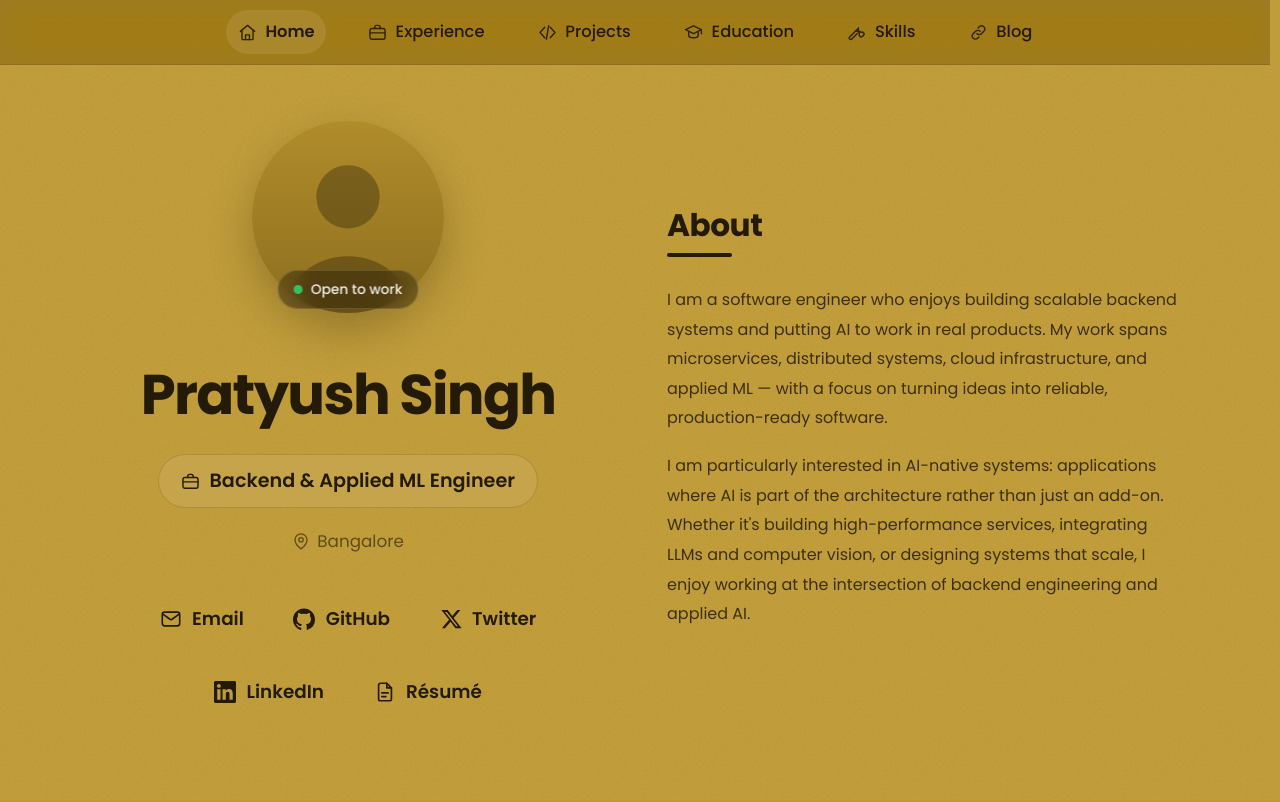
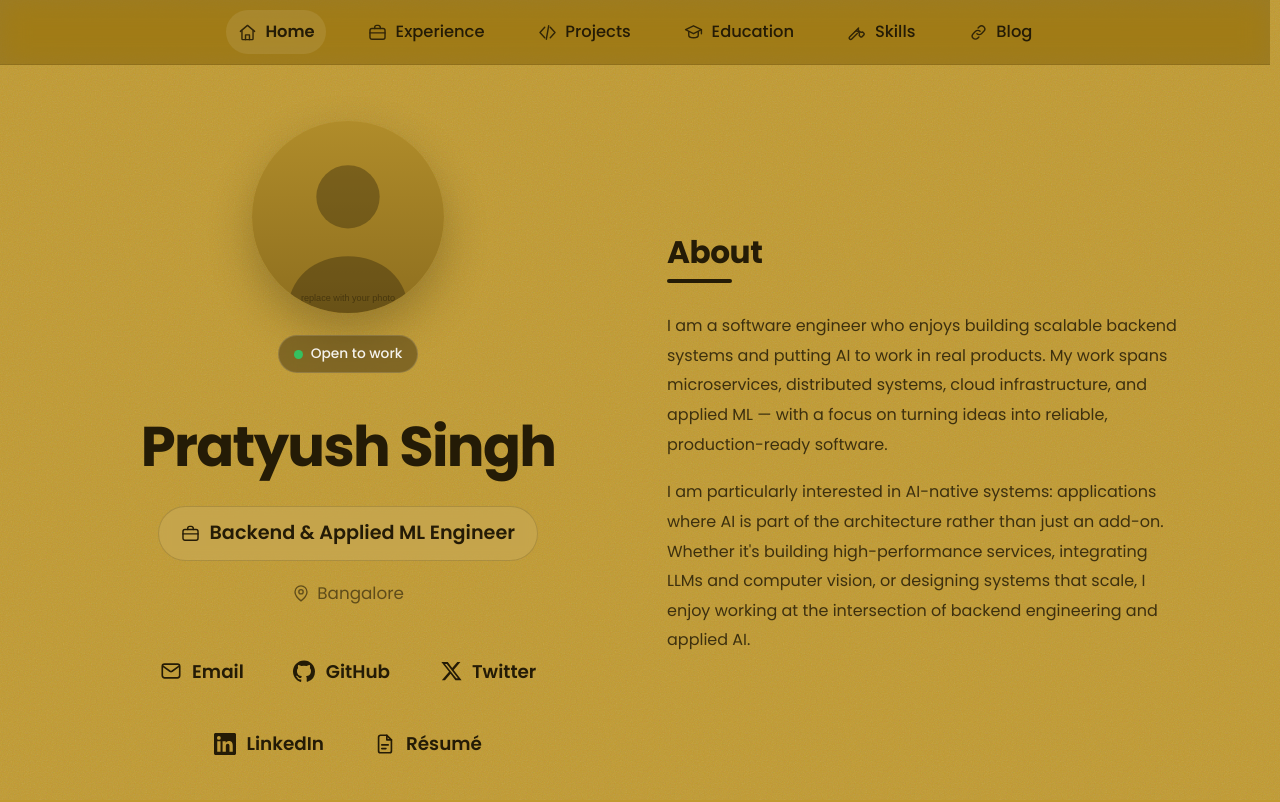
Before and after one commit to PratSins/pratsins.github.io, a React (Vite) app: page / in a window 1280 px wide. Shown: the top 802 px of the page. Built offline with nearby package versions, Linux system fonts and the light colour scheme.

Commit message:
refactor: move hero badge below avatar and add hover interaction effects

```diff
--- a/src/components/Hero.tsx
+++ b/src/components/Hero.tsx
@@ -27,13 +27,14 @@ export function Hero({ profile }: { profile: Profile }) {
           fetchPriority="high"
           decoding="async"
         />
-        {profile.openToWork && (
-          <span className="hero__badge">
-            <span className="hero__dot" aria-hidden="true" />
-            {profile.openToWorkLabel}
-          </span>
-        )}
       </div>
+
+      {profile.openToWork && (
+        <span className="hero__badge">
+          <span className="hero__dot" aria-hidden="true" />
+          {profile.openToWorkLabel}
+        </span>
+      )}
 
       <h1 className="hero__name">{profile.name}</h1>
 
--- a/src/styles/app.css
+++ b/src/styles/app.css
@@ -134,10 +134,10 @@
 }
 
 .hero__avatar-wrap {
-  position: relative;
   width: clamp(140px, 15vw, 210px);
   aspect-ratio: 1;
-  margin-bottom: clamp(1.75rem, 4vw, 3rem);
+  /* Small gap: the "Open to work" chip sits just underneath. */
+  margin-bottom: clamp(0.9rem, 2vw, 1.35rem);
 }
 
 .hero__avatar {
@@ -146,14 +146,23 @@
   object-fit: cover;
   border-radius: 50%;
   box-shadow: 0 18px 44px rgba(36, 27, 6, 0.28);
+  transition: scale var(--t-med) var(--ease),
+    box-shadow var(--t-med) var(--ease);
 }
 
-/* The "Open to work" chip that overlaps the bottom of the avatar. */
+/*
+ * Grows slightly on hover. `scale` is used rather than `transform`, and the
+ * shadow deepens with it so the photo reads as lifting toward you rather
+ * than just getting bigger. Because it grows, the cursor stays inside the
+ * element — no flicker at the edges.
+ */
+.hero__avatar:hover {
+  scale: 1.05;
+  box-shadow: 0 26px 58px rgba(36, 27, 6, 0.34);
+}
+
+/* The "Open to work" chip, sitting below the avatar. */
 .hero__badge {
-  position: absolute;
-  left: 50%;
-  bottom: 2%;
-  translate: -50% 0;
   display: inline-flex;
   align-items: center;
   gap: 0.5rem;
@@ -167,6 +176,42 @@
   font-size: 0.86rem;
   font-weight: 500;
   white-space: nowrap;
+  /* Larger gap below, separating the chip from the name. */
+  margin-bottom: clamp(1.5rem, 3.5vw, 2.5rem);
+}
+
+/*
+ * Hover wobble. The animation is declared only on :hover, so it replays
+ * every time the cursor re-enters rather than firing once on load.
+ * Readers with "reduce motion" enabled never see it — the global rule at
+ * the bottom of theme.css collapses every animation to nothing.
+ */
+.hero__badge:hover {
+  animation: jiggle 500ms var(--ease);
+}
+
+@keyframes jiggle {
+  0% {
+    rotate: 0deg;
+    scale: 1;
+  }
+  20% {
+    rotate: -5deg;
+    scale: 1.04;
+  }
+  40% {
+    rotate: 4deg;
+  }
+  60% {
+    rotate: -2.5deg;
+  }
+  80% {
+    rotate: 1.5deg;
+  }
+  100% {
+    rotate: 0deg;
+    scale: 1;
+  }
 }
 
 .hero__dot {
```
